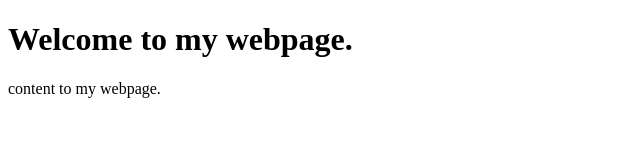
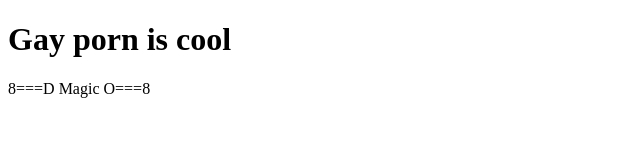
Before and after one commit to Rankersmc/Hello, a plain HTML site: page index.html in a window 1280 px wide. Shown: the whole page, without its empty margins (0-640 px from the left). Drawn offline with Linux system fonts and the light colour scheme.

Commit message:
Update index.html

```diff
--- a/index.html
+++ b/index.html
@@ -1,10 +1,10 @@
 <!DOCTYPE html>
 <html>
 <head>
-<title>title goes here </title>
+<title>Gay porn </title>
 </head>
 <body>
-<h1>Welcome to my webpage.</h1>
-<p>content to my webpage.</p>
+<h1>Gay porn is cool</h1>
+<p>8===D Magic O===8</p>
 </body>
 </html>
```
